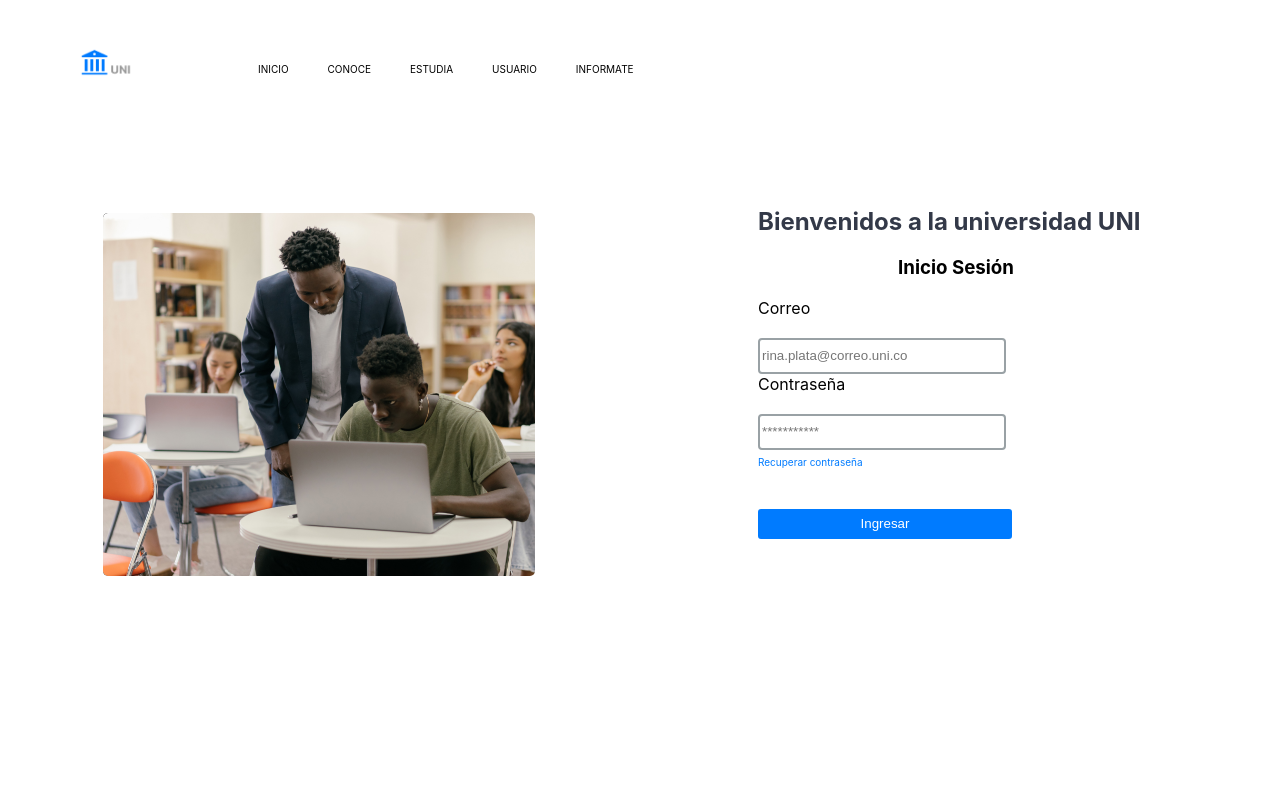
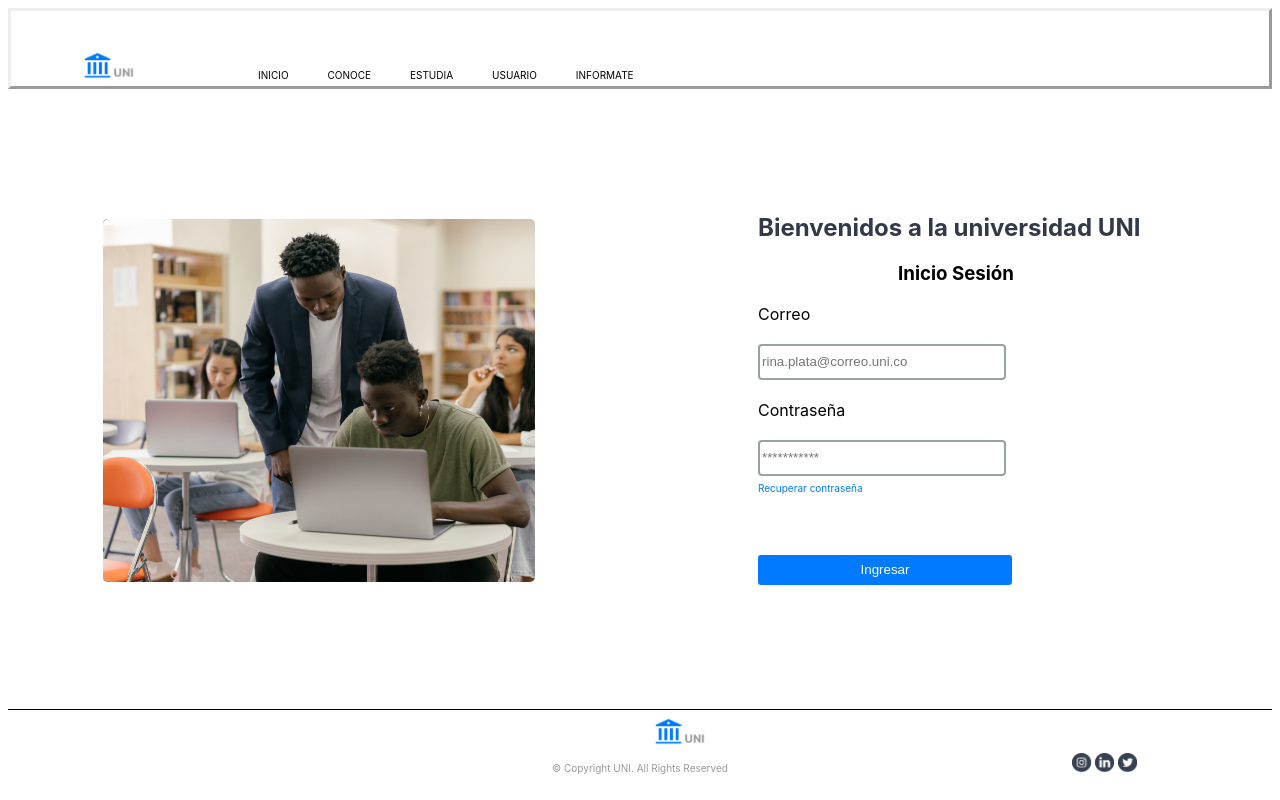
Before and after one commit to Rinaplata/PaginaWebFinal, a plain HTML site: page index.html in a window 1280 px wide. Drawn offline with Linux system fonts and the light colour scheme.

Commit message:
actualizacion

```diff
--- a/index.html
+++ b/index.html
@@ -4,6 +4,7 @@
     <meta charset="UTF-8">
     <meta http-equiv="X-UA-Compatible" content="IE=edge">
     <meta name="viewport" content="width=device-width, initial-scale=1.0">
+
     <link rel="stylesheet" href="style.css">
     <title>Document</title>
 </head>
@@ -32,20 +33,40 @@
     <div id="inicioSesion">
         <h2>Bienvenidos a la universidad UNI</h2>
         <h3>Inicio Sesión</h3>
-        <label for="">Correo</label>
+        <div >
+        <label id="correo" for="">Correo</label>
         <br>
         <input type="text" id="id" placeholder="rina.plata@correo.uni.co">
+        </div>
         <br>
+        <div class="contrasena">
         <label for="">Contraseña</label>
         <br>
         <input type="password" id="id" placeholder="***********">
-        <br>
+        </div>
         <a id="rc"href="">Recuperar contraseña</a>
         <br>
+
+        <br>
         <div id="btnIngresar">
-       <button id="ingresar" onclick="">Ingresar</button>
+       <button id="ingresar" type="submit">Ingresar</button>
        </div>
     </div>
+</section>
+<div class="linea">
+
+</div>
+
+<section class="final">
+    <img id="logos" src="img/logo.png" alt="">
+    <footer>
+        <p>© Copyright UNI. All Rights Reserved</p>
+        <div class="redes">
+        <img class="insta"src="img/instagram.png" alt="">
+        <img class="in"src="img/linkedin.png" alt="">
+        <img class="tw"src="img/twitter.png" alt="">
+    </div>
+    </footer>
 </section>
 
 </body>
--- a/style.css
+++ b/style.css
@@ -1,7 +1,8 @@
 body{
     background-color: #ffffff;
+
 }
-
+#dLogo {border-style: outset;}
 
 #MenuSuperior p{
 
@@ -13,6 +14,7 @@ body{
     margin-left: 250px;
     margin-top: -20px;
     margin-right: -211px;
+
 }
 
 #usu{
@@ -65,15 +67,15 @@ button:hover{
     background-color: #359ecf;
     color: white;
 }
+
 #rc{
  color: #007BFF;
  text-decoration: none;
  font-family: 'Inter', sans-serif;
  font-size: 10px;
 }
-.recuperar{
 
-}
+
 #btnIngresar{
     margin-top: 14px;
 
@@ -138,5 +140,11 @@ footer{
 }
 
 .final{
-    margin-top: 100px;
+    margin-top: -33px;
+
 }
+
+.linea{
+    border-bottom: 1px solid #000000!important;
+    margin-top: 124px;
+}
```
Also changed, not shown: img/instagram.png (added), img/linkedin.png (added), img/twitter.png (added).
